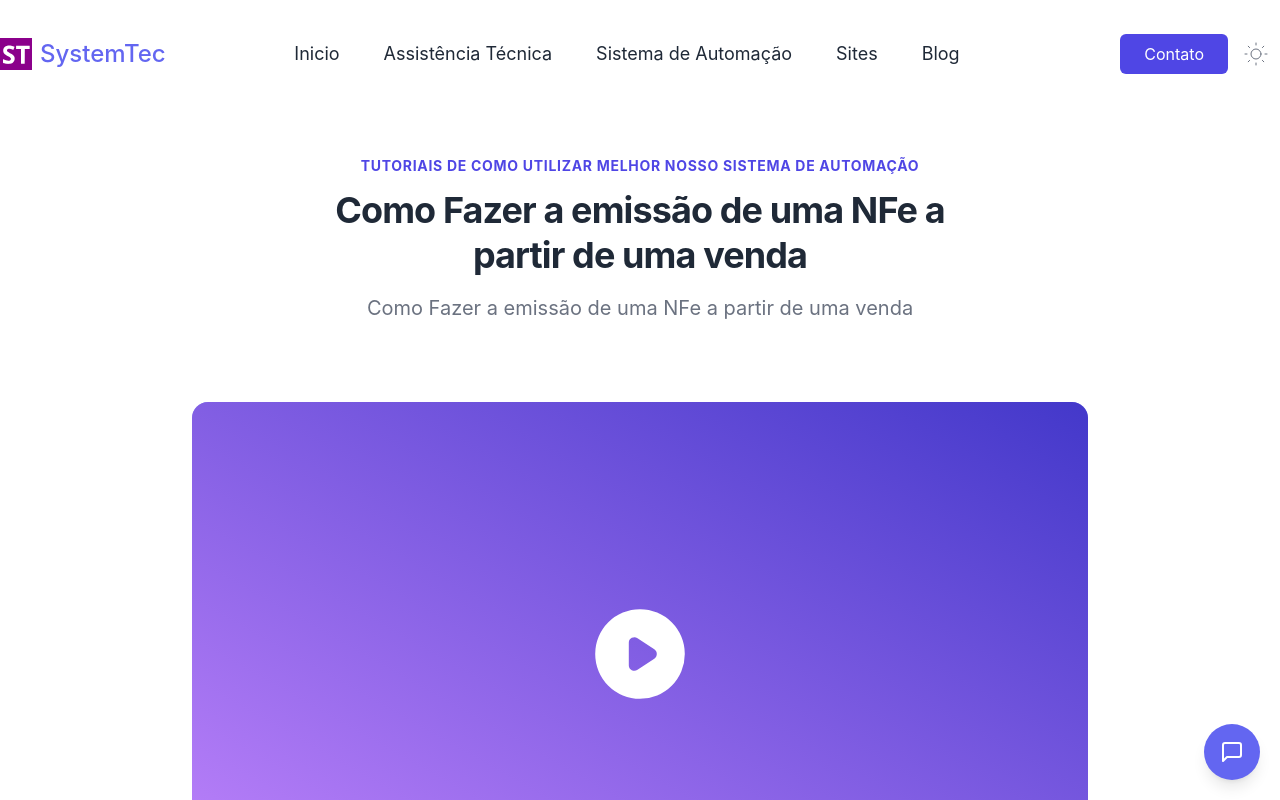
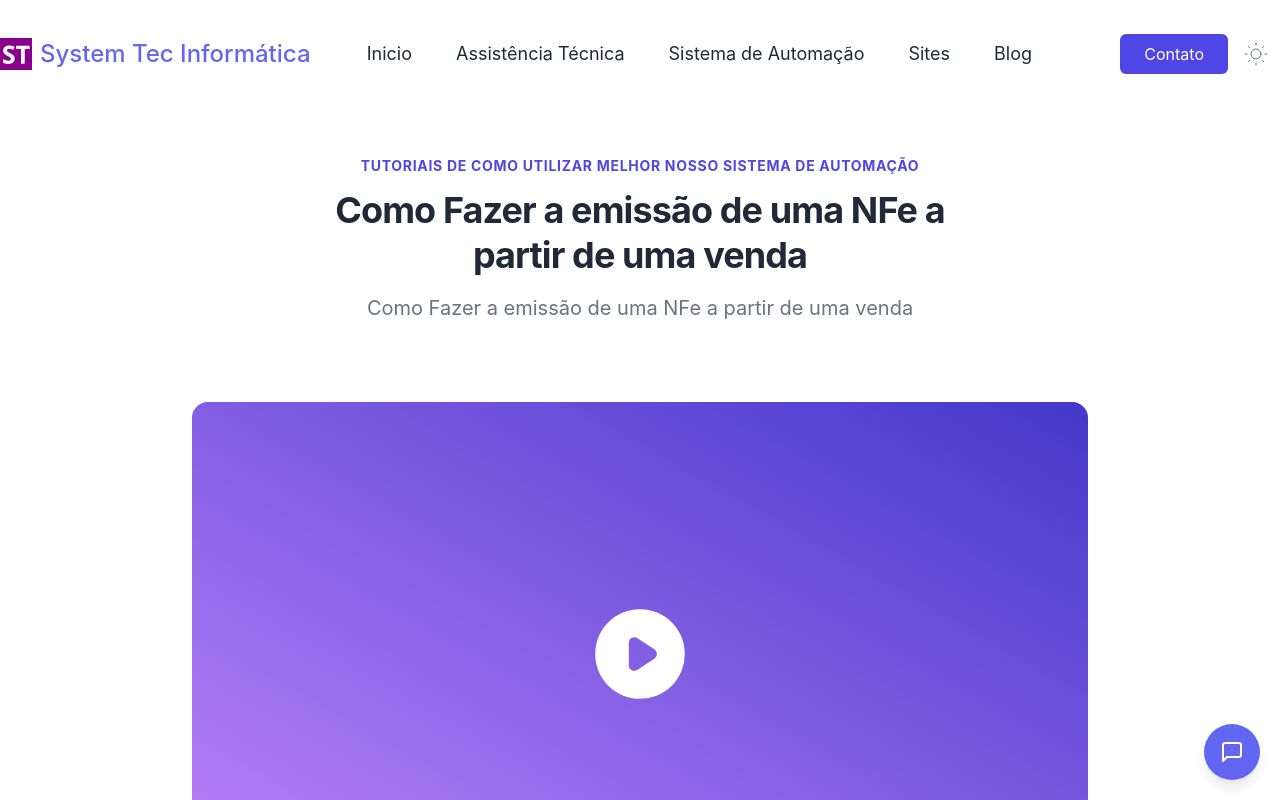
Before and after one commit to AndersonLML/systemtecinformatica, a Next.js app: page /sistemadeautomacao in a window 1280 px wide. Shown: the top 800 px of the page. Built offline with nearby package versions, Linux system fonts and the light colour scheme.

Commit message:
melhorias de CEO

```diff
--- a/components/data.js
+++ b/components/data.js
@@ -11,7 +11,7 @@ import benefitOneImg from "../public/img/benefit-one.png";
 import benefitTwoImg from "../public/img/benefit-two.png";
 
 const benefitOne = {
-  title: "Alguns dos benefícios de escolher a SystemTec",
+  title: "Alguns dos benefícios de escolher a System Tec Informática",
   desc: "",
   image: benefitOneImg,
   bullets: [
@@ -34,7 +34,7 @@ const benefitOne = {
 };
 
 const benefitTwo = {
-  title: "Mais alguns benefícios da SystemTec",
+  title: "Mais alguns benefícios da System Tec Informática",
   desc: "",
   image: benefitTwoImg,
   bullets: [
--- a/components/footer.js
+++ b/components/footer.js
@@ -34,12 +34,12 @@ export default function Footer() {
                       height="32"
                       className="w-8"
                     />
-                  <span>SystemTec</span>
+                  <span>System Tec Informática</span>
               </Link>
             </div>
 
             <div className="max-w-md mt-4 text-gray-500 dark:text-gray-400">
-              SystemTec Solução em Informática para Você Empreendedor que busca
+              System Tec Informática Solução em Informática para Você Empreendedor que busca
               qualidade e excelente custo benefício.
             </div>
 
@@ -119,7 +119,7 @@ export default function Footer() {
             href="https://systemtecinformatica.vercel.app/"
             target="_blank"
             rel="noopener">
-            SystemTec
+            System Tec Informática
           </a>{" "}
           Illustrations from{" "}
           <a
@@ -224,7 +224,7 @@ const Backlink = () => {
         />
       </svg>
 
-      <span>SystemTec</span>
+      <span>System Tec Informática</span>
     </a>
   );
 };
--- a/components/hero.js
+++ b/components/hero.js
@@ -12,7 +12,7 @@ const Hero = () => {
               Todas as Soluções que precisa em um só lugar
             </h1>
             <p className="py-5 text-xl leading-normal text-gray-500 lg:text-xl xl:text-2xl dark:text-gray-300">
-            SystemTec é a solução que Você precisa para melhorar seus computadores/notebooks, para garantir o funcionamento correto de suas máquinas com garantia e segurança. Caso precise de um Sistema que ajude no gerenciamento do seu estabelecimento temos também a solução e se quer divulgar sua marca na internet, criamos um site com a sua cara que vai agregar muito no seu crescimento como empreendedor.
+            System Tec Informática é a solução que Você precisa para melhorar seus computadores/notebooks, para garantir o funcionamento correto de suas máquinas com garantia e segurança. Caso precise de um Sistema que ajude no gerenciamento do seu estabelecimento temos também a solução e se quer divulgar sua marca na internet, criamos um site com a sua cara que vai agregar muito no seu crescimento como empreendedor.
             </p>
 
             <div className="flex flex-col items-start space-y-3 sm:space-x-4 sm:space-y-0 sm:items-center sm:flex-row">
--- a/components/navbar.js
+++ b/components/navbar.js
@@ -38,7 +38,7 @@ const Navbar = () => {
                         className="w-8"
                       />
                     </span>
-                    <span>SystemTec</span>
+                    <span>System Tec Informática</span>
                   </span>
                 </Link>
 
--- a/components/popupWidget.js
+++ b/components/popupWidget.js
@@ -256,7 +256,7 @@ const PopupWidget = () => {
                             className="text-gray-600"
                             target="_blank"
                             rel="noopener noreferrer">
-                            SystemTec
+                            System Tec Informática
                           </a>
                         </span>
                       </p>
--- a/components/testimonials.js
+++ b/components/testimonials.js
@@ -14,7 +14,7 @@ const Testimonials  = () => {
           <div className="flex flex-col justify-between w-full h-full bg-gray-100 px-14 rounded-2xl py-14 dark:bg-trueGray-800">
             <p className="text-2xl leading-normal ">
               Faço manutenções dos computadores da empresa e
-               utilizo o sistema de automação comercial da SystemTec,
+               utilizo o sistema de automação comercial da System Tec Informática,
                sempre me atenderam super bem e
                quando preciso o suporte é rápido e bem prestado,
                 recomendo a todos
--- a/pages/index.js
+++ b/pages/index.js
@@ -16,10 +16,10 @@ const Home = () => {
   return (
     <>
       <Head>
-        <title>SystemTec - Assistência Técnica em Informática, Venda de Sistemas de Automação e Criação de Sites</title>
+        <title>System Tec Informática - Assistência Técnica em Informática, Venda de Sistemas de Automação e Criação de Sites</title>
         <meta
           name="description"
-          content="SystemTec - Assistência Técnica em Informática, Venda de Sistemas de Automação e Criação de Sites"
+          content="System Tec Informática - Assistência Técnica em Informática, Venda de Sistemas de Automação e Criação de Sites"
         />
         <link rel="icon" href="/favicon.ico" />
       </Head>
@@ -27,9 +27,9 @@ const Home = () => {
       <Navbar />
       <Hero />
       <SectionTitle
-        pretitle="Benefícios de escolher a SystemTec"
+        pretitle="Benefícios de escolher a System Tec Informática"
         title="Nós focamos primeiramente em resolver os problemas de informática do cliente">
-        SystemTec é a solução que Você precisa para melhorar seus computadores/notebooks, para garantir o funcionamento correto de suas máquinas com garantia e segurança. Caso precise de um Sistema que ajude no gerenciamento do seu estabelecimento temos também a solução e se quer divulgar sua marca na internet, criamos um site com a sua cara que vai agregar muito no seu crescimento como empreendedor.
+        System Tec Informática é a solução que Você precisa para melhorar seus computadores/notebooks, para garantir o funcionamento correto de suas máquinas com garantia e segurança. Caso precise de um Sistema que ajude no gerenciamento do seu estabelecimento temos também a solução e se quer divulgar sua marca na internet, criamos um site com a sua cara que vai agregar muito no seu crescimento como empreendedor.
       </SectionTitle>
       <Benefits data={benefitOne} />
       <Benefits imgPos="right" data={benefitTwo} />
--- a/pages/sistemadeautomacao/index.js
+++ b/pages/sistemadeautomacao/index.js
@@ -16,10 +16,10 @@ const Home = () => {
   return (
     <>
       <Head>
-        <title>SystemTec - Assistência Técnica em Informática, Venda de Sistemas de Automação e Criação de Sites</title>
+        <title>System Tec Informática - Assistência Técnica em Informática, Venda de Sistemas de Automação e Criação de Sites</title>
         <meta
           name="description"
-          content="SystemTec - Assistência Técnica em Informática, Venda de Sistemas de Automação e Criação de Sites"
+          content="System Tec Informática - Assistência Técnica em Informática, Venda de Sistemas de Automação e Criação de Sites"
         />
         <link rel="icon" href="/favicon.ico" />
       </Head>
```
